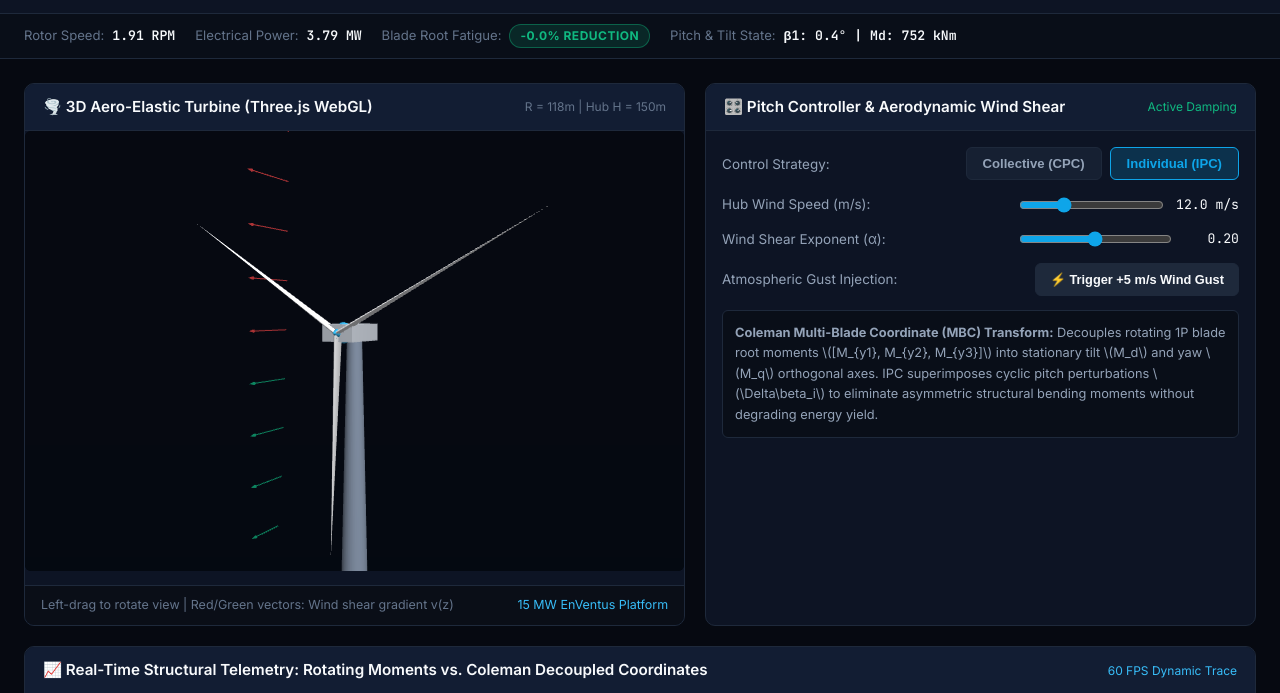
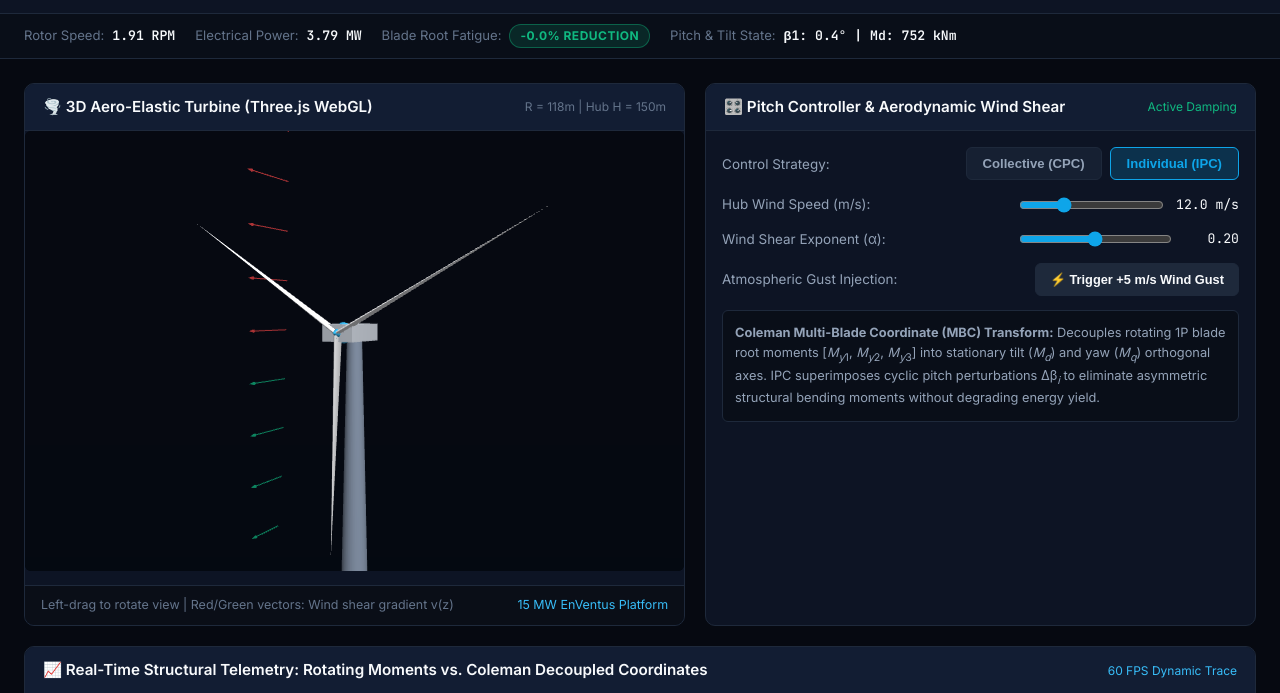
Before and after one commit to elomarjc/turbine-load-control-twin, a website with bundled scripts: page index.html in a window 1280 px wide. Shown: the part 71-764 px from the top of the page. Built offline with nearby package versions, Linux system fonts and the light colour scheme; animation ran at ten frames a second.

Commit message:
Format inline math text using standard HTML tags

```diff
--- a/index.html
+++ b/index.html
@@ -101,7 +101,7 @@
 
                 <div style="background: #090e18; border: 1px solid #1e293b; border-radius: 6px; padding: 12px; font-size: 0.8rem; color: #94a3b8; line-height: 1.6;">
                     <strong>Coleman Multi-Blade Coordinate (MBC) Transform:</strong>
-                    Decouples rotating 1P blade root moments \([M_{y1}, M_{y2}, M_{y3}]\) into stationary tilt \(M_d\) and yaw \(M_q\) orthogonal axes. IPC superimposes cyclic pitch perturbations \(\Delta\beta_i\) to eliminate asymmetric structural bending moments without degrading energy yield.
+                    Decouples rotating 1P blade root moments [<i>M</i><sub><i>y</i>1</sub>, <i>M</i><sub><i>y</i>2</sub>, <i>M</i><sub><i>y</i>3</sub>] into stationary tilt (<i>M</i><sub><i>d</i></sub>) and yaw (<i>M</i><sub><i>q</i></sub>) orthogonal axes. IPC superimposes cyclic pitch perturbations &Delta;&beta;<sub><i>i</i></sub> to eliminate asymmetric structural bending moments without degrading energy yield.
                 </div>
             </div>
         </div>
```
